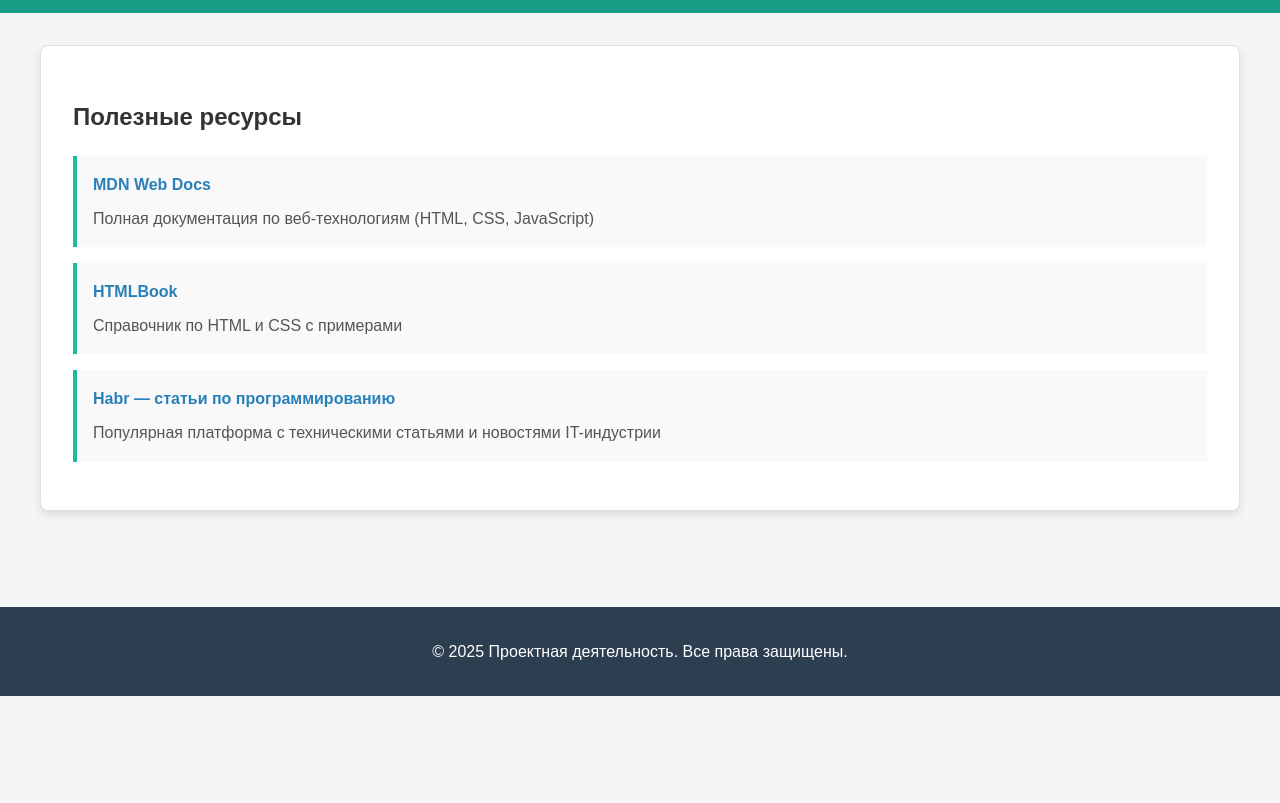
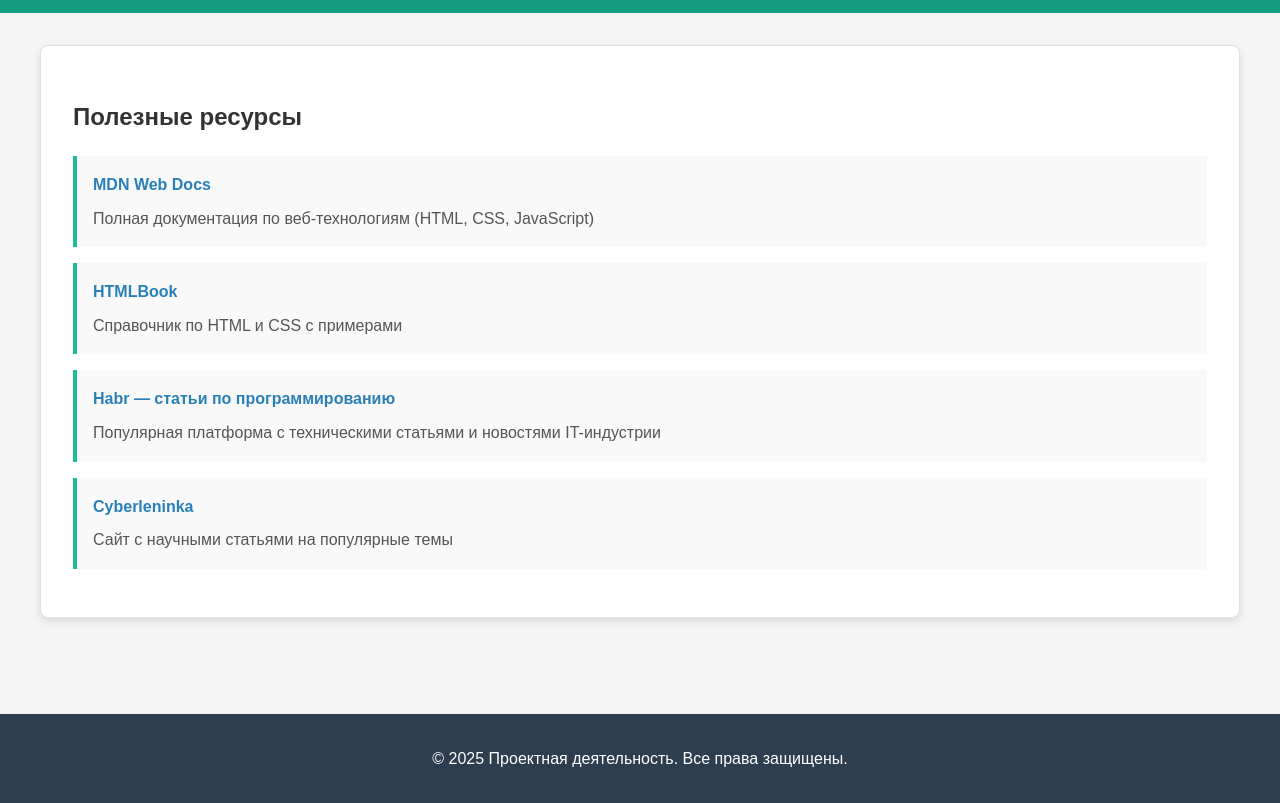
Before and after one commit to Haoedon/practice-2025-1, a plain HTML site: page resources.html in a window 1280 px wide. Shown: the part 144-947 px from the top of the page. Before the commit the page ends 840 px from the top, so only its background shows below. Drawn offline with Linux system fonts and the light colour scheme.

Commit message:
Добавлено лого и новый источник литературы

```diff
--- a/resources.html
+++ b/resources.html
@@ -1,6 +1,19 @@
 <!DOCTYPE html>
 <html lang="ru">
 <head>
+        <!-- Favicon для большинства браузеров -->
+    <link rel="icon" type="image/png" sizes="32x32" href="images/favicon-32x32.png">
+    <link rel="icon" type="image/png" sizes="16x16" href="images/favicon-16x16.png">
+
+    <!-- Для Apple устройств -->
+    <link rel="apple-touch-icon" sizes="180x180" href="images/apple-touch-icon.png">
+
+    <!-- Для Windows 8/10 -->
+    <meta name="msapplication-TileColor" content="#2c3e50">
+    <meta name="msapplication-TileImage" content="images/mstile-144x144.png">
+
+    <!-- Базовый favicon -->
+    <link rel="shortcut icon" href="images/favicon.ico">
     <meta charset="UTF-8">
     <meta name="viewport" content="width=device-width, initial-scale=1.0">
     <title>Проектная деятельность - Ресурсы</title>
@@ -37,6 +50,10 @@
                     <a href="https://habr.com/ru/" target="_blank">Habr — статьи по программированию</a>
                     <p>Популярная платформа с техническими статьями и новостями IT-индустрии</p>
                 </li>
+                <li>
+                    <a href="https://cyberleninka.ru/" target="_blank">Cyberleninka</a>
+                    <p>Сайт с научными статьями на популярные темы</p>
+                </li>
             </ul>
         </div>
     </main>
```
Also changed, not shown: about.html (+13 -0 lines), index.html (+13 -0 lines), journal.html (+13 -0 lines), team.html (+13 -0 lines), images/favicon.ico (added).
